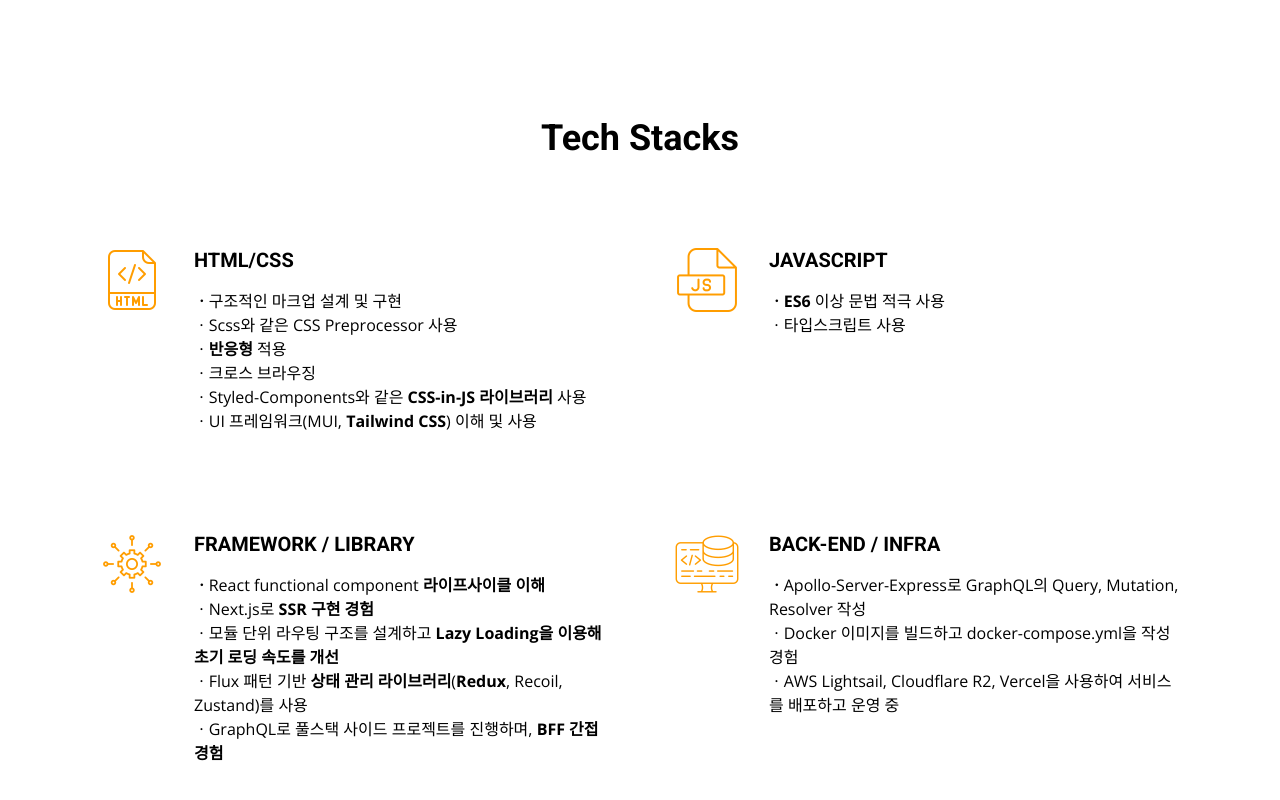
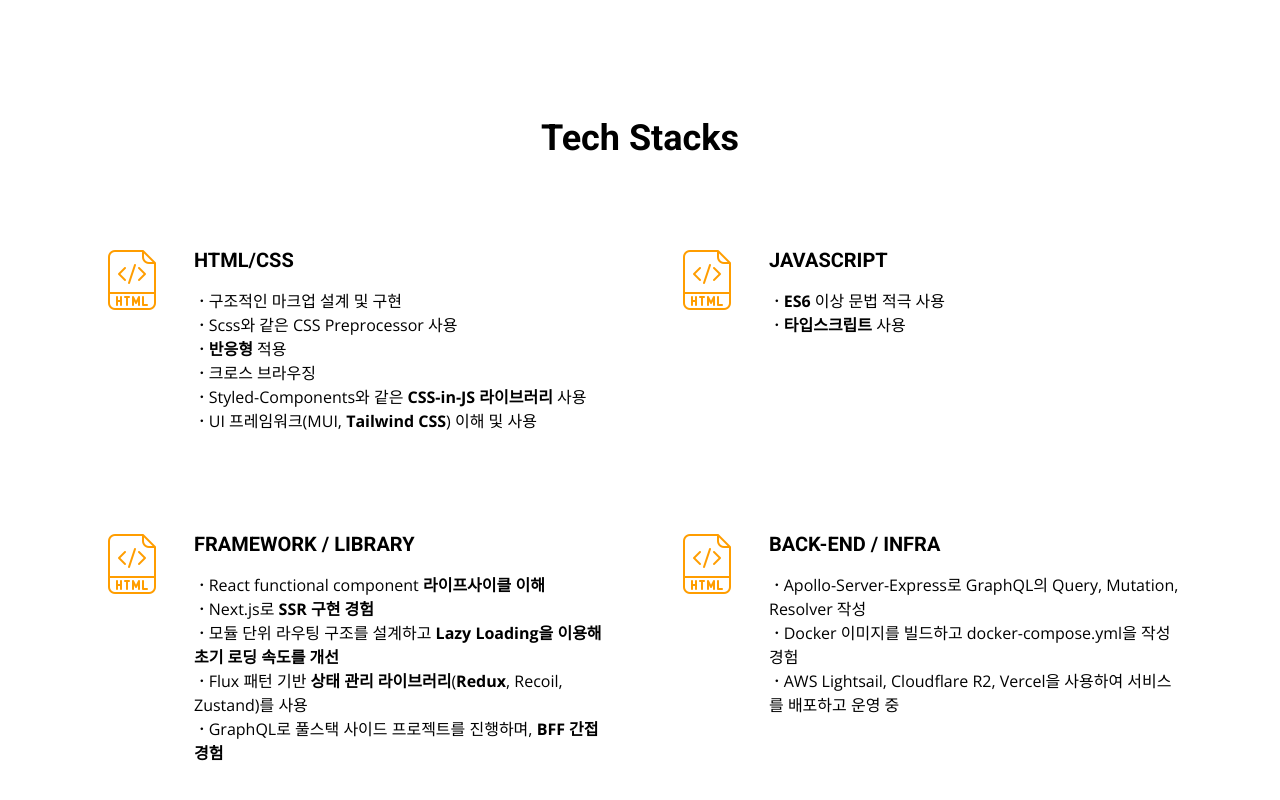
Before and after one commit to proke03/introduction, a Next.js app: page / in a window 1280 px wide. Shown: the part 1756-2556 px from the top of the page. Built offline with nearby package versions, Linux system fonts and the light colour scheme; a web font is replaced by a local one.

Commit message:
refactor: extract Stack.tsx from Stacks.tsx and remove nth-child selector for ㆍ

```diff
--- /dev/null
+++ b/src/components/Stacks/Stack.tsx
@@ -0,0 +1,90 @@
+import styled from "@emotion/styled";
+
+export default function Stack(props: Record<string, string>){
+  const { type } = props;
+  return(
+    <StyledWrapper>
+      <img src="icons/icon_html.png" alt="html icon" />
+      <div className="section__content">
+        <h5>{titles.get(type)}</h5>
+        <p>
+          {contents(type)}
+        </p>
+      </div>
+    </StyledWrapper>
+  )
+}
+
+const titles = new Map();
+titles.set('html', 'HTML/CSS');
+titles.set('javascript', 'JAVASCRIPT');
+titles.set('framework', 'FRAMEWORK / LIBRARY');
+titles.set('backend', 'BACK-END / INFRA');
+
+const contents = (type: string) => {
+  switch(type) {
+    case 'html':
+      return (
+        <>
+          <span>ㆍ</span>구조적인 마크업 설계 및 구현<br />
+          <span>ㆍ</span>Scss와 같은 CSS Preprocessor 사용<br />
+          <span>ㆍ</span><span>반응형</span> 적용<br />
+          <span>ㆍ</span>크로스 브라우징<br />
+          <span>ㆍ</span>Styled-Components와 같은 <span>CSS-in-JS 라이브러리</span> 사용<br />
+          <span>ㆍ</span>UI 프레임워크(MUI, <span>Tailwind CSS</span>) 이해 및 사용<br />
+        </>
+      )
+    case 'javascript':
+      return (
+        <>
+          <span>ㆍ</span><span>ES6</span> 이상 문법 적극 사용<br />
+          <span>ㆍ</span><span>타입스크립트</span> 사용<br />
+        </>
+      )
+    case 'framework':
+      return (
+        <>
+          <span>ㆍ</span>React functional component <span>라이프사이클 이해</span><br />
+          <span>ㆍ</span>Next.js로 <span>SSR 구현 경험</span><br />
+          <span>ㆍ</span>모듈 단위 라우팅 구조를 설계하고 <span>Lazy Loading을 이용해 초기 로딩 속도를 개선</span><br />
+          <span>ㆍ</span>Flux 패턴 기반 <span>상태 관리 라이브러리</span>(<span>Redux</span>, Recoil, Zustand)를 사용<br />
+          <span>ㆍ</span>GraphQL로 풀스택 사이드 프로젝트를 진행하며, <span>BFF 간접 경험</span><br />
+        </>
+      )
+    case 'backend':
+      return (
+        <>
+          <span>ㆍ</span>Apollo-Server-Express로 GraphQL의 Query, Mutation, Resolver 작성<br />
+          <span>ㆍ</span>Docker 이미지를 빌드하고 docker-compose.yml을 작성 경험<br />
+          <span>ㆍ</span>AWS Lightsail, Cloudflare R2, Vercel을 사용하여 서비스를 배포하고 운영 중<br />
+        </>
+      )
+  }
+}
+
+const StyledWrapper = styled.div`
+  display: flex;
+  flex-direction: row;
+  padding: 30px;
+
+  img{
+    margin-right: 30px;
+    width: 64px;
+    height: 64px;
+  }
+
+  div.section__content{
+    width: 100%;
+
+    h5{
+      margin: 0;
+      font-size: 1.25rem;
+      font-weight: 700;
+    }
+
+    span{
+      font-size: 1rem;
+      font-weight: 700;
+    }
+  }
+`
--- a/src/components/Stacks/Stacks.tsx
+++ b/src/components/Stacks/Stacks.tsx
@@ -1,5 +1,5 @@
 import styled from '@emotion/styled';
-import icon_html from './imgs/icon_html.png';
+import Stack from './Stack';
 
 export default function Stacks() {
   return(
@@ -7,54 +7,10 @@ export default function Stacks() {
       <div className="section__container">
         <h3>Tech Stacks</h3>
         <div className="section__contents">
-          <div className="section__stack">
-            <img src="icons/icon_html.png" alt="html icon" />
-            <div className="section__content">
-              <h5>HTML/CSS</h5>
-              <p>
-              ㆍ구조적인 마크업 설계 및 구현<br />
-              ㆍScss와 같은 CSS Preprocessor 사용<br />
-              ㆍ<span>반응형</span> 적용<br />
-              ㆍ크로스 브라우징<br />
-              ㆍStyled-Components와 같은 <span>CSS-in-JS 라이브러리</span> 사용<br />
-              ㆍUI 프레임워크(MUI, <span>Tailwind CSS</span>) 이해 및 사용<br />
-              </p>
-            </div>
-          </div>
-          <div className="section__stack">
-            <img src="icons/icon_javascript.png" alt="html icon" />
-            <div className="section__content">
-              <h5>JAVASCRIPT</h5>
-              <p>
-              ㆍ<span>ES6</span> 이상 문법 적극 사용<br />
-              ㆍ타입스크립트 사용<br />
-              </p>
-            </div>
-          </div>
-          <div className="section__stack">
-            <img src="icons/icon_framework.png" alt="html icon" />
-            <div className="section__content">
-              <h5>FRAMEWORK / LIBRARY</h5>
-              <p>
-              ㆍReact functional component <span>라이프사이클 이해</span><br />
-              ㆍNext.js로 <span>SSR 구현 경험</span><br />
-              ㆍ모듈 단위 라우팅 구조를 설계하고 <span>Lazy Loading을 이용해 초기 로딩 속도를 개선</span><br />
-              ㆍFlux 패턴 기반 <span>상태 관리 라이브러리</span>(<span>Redux</span>, Recoil, Zustand)를 사용<br />
-              ㆍGraphQL로 풀스택 사이드 프로젝트를 진행하며, <span>BFF 간접 경험</span><br />
-              </p>
-            </div>
-          </div>
-          <div className="section__stack">
-            <img src="icons/icon_backend.png" alt="html icon" />
-            <div className="section__content">
-              <h5>BACK-END / INFRA</h5>
-              <p>
-              ㆍApollo-Server-Express로 GraphQL의 Query, Mutation, Resolver 작성<br />
-              ㆍDocker 이미지를 빌드하고 docker-compose.yml을 작성 경험<br />
-              ㆍAWS Lightsail, Cloudflare R2, Vercel을 사용하여 서비스를 배포하고 운영 중<br />
-              </p>
-            </div>
-          </div>
+          <Stack type="html" />
+          <Stack type="javascript" />
+          <Stack type="framework" />
+          <Stack type="backend" />
         </div>
       </div>
     </StyledWrapper>
@@ -86,42 +42,6 @@ const StyledWrapper = styled.section`
       display: grid;
       grid-template-columns: repeat(2, calc(50% - 5px));
       grid-gap: 10px;
-
-      div.section__stack{
-        display: flex;
-        flex-direction: row;
-        padding: 30px;
-
-        img{
-          margin-right: 30px;
-          width: 64px;
-          height: 64px;
-        }
-
-        div.section__content{
-          width: 100%;
-
-          h5{
-            margin: 0;
-            font-size: 1.25rem;
-            font-weight: 700;
-          }
-
-          p::first-letter,
-          span{
-            font-size: 1rem;
-            font-weight: 700;
-          }
-        }
-      }
-
-      p.section__content{
-        padding: 30px 30px 30px 0;
-        span{
-          font-size: 1rem;
-          font-weight: 700;
-        }
-      }
     }
   }
 
```
